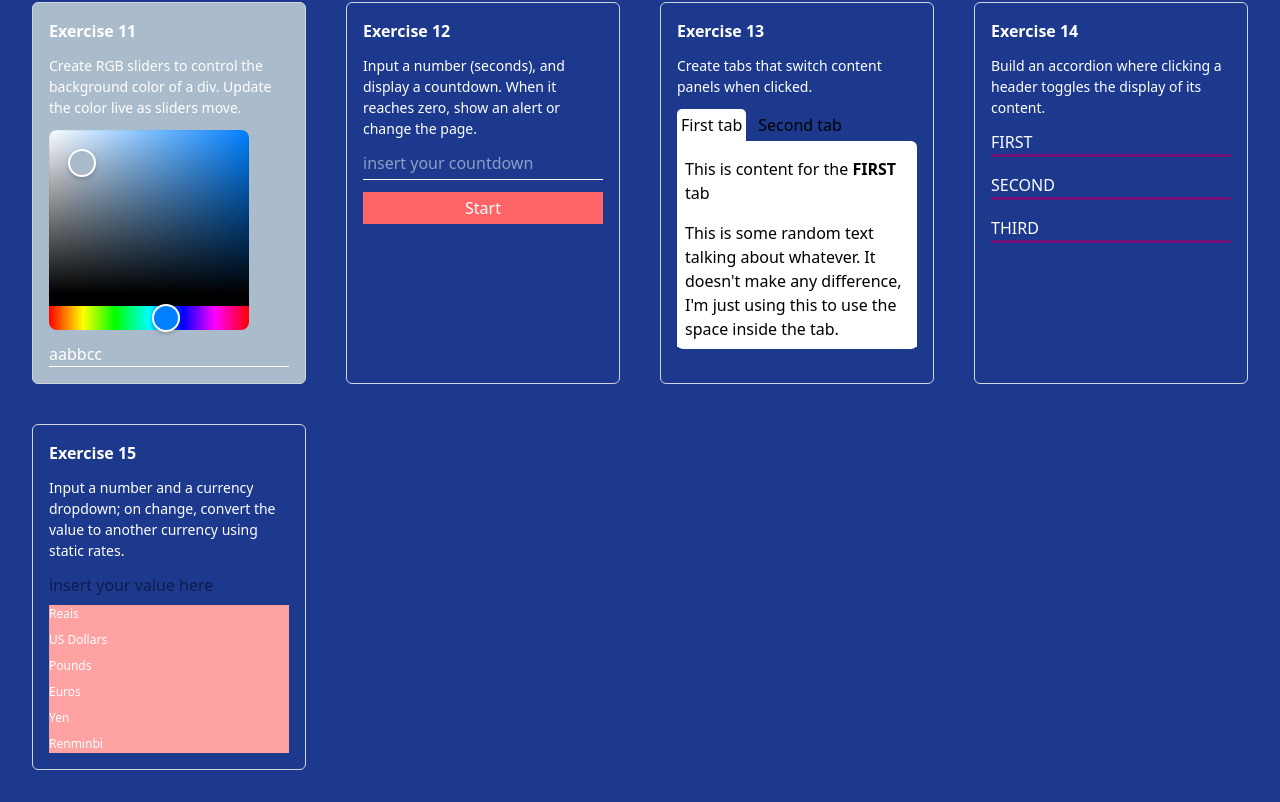
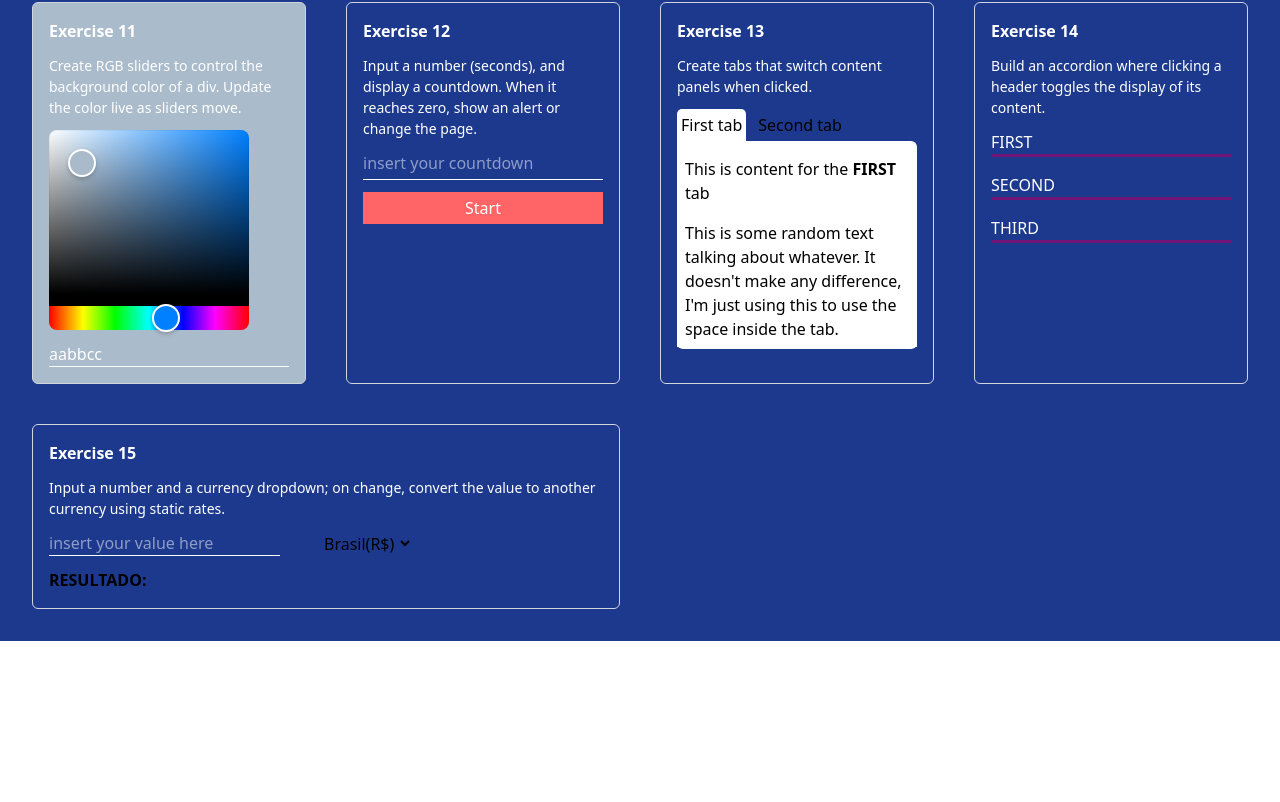
Before and after one commit to Rodcosta85/DOM-Manipulation-Exercises, a React (Vite) app: page / in a window 1280 px wide. Shown: the part 1002-1804 px from the top of the page. After the commit the page ends 1643 px from the top, so only its background shows below. Built offline with nearby package versions, Linux system fonts and the light colour scheme.

Commit message:
exercise 15 half done

```diff
--- a/src/Exercise 15/ExerciseFifteen.tsx
+++ b/src/Exercise 15/ExerciseFifteen.tsx
@@ -1,22 +1,44 @@
-import React from 'react'
+import { useState } from 'react'
 
 function ExerciseFifteen() {
+
+    const [input, setInput] = useState('');
+    const [currencies] = useState<string[]>([
+        'Brasil(R$)',
+        'USA($)',
+        'Europe(€)',
+        'Russia(₽)',
+        'Japan(¥)',
+        'UK(£)'
+    ]);
+
+    const handleInput = (e: React.ChangeEvent<HTMLInputElement>) => {
+        setInput(e.target.value);
+    }
+
+
+
     return (
-        <div className='flex flex-col gap-3 border-[1.5px] border-gray-300 rounded-[6px] p-4'>
+        <div className='col-span-2 flex flex-col gap-3 border-[1.5px] border-gray-300 rounded-[6px] p-4'>
             <h1 className="font-semibold text-white">Exercise 15</h1>
-            <p className="text-white text-[14px]">Input a number and a currency dropdown; on change, convert the value to another currency
+            <p
+                className="text-white text-[14px]">Input a number and a currency dropdown; on change, convert the value to another currency
                 using static rates.</p>
-            <div className='flex flex-col gap-2'>
-                <input type="text" placeholder='insert your value here'/>
-                <ul className='flex flex-col gap-2 bg-red-300'>
-                    <li className='text-white text-[12px] cursor-pointer'>Reais</li>
-                    <li className='text-white text-[12px] cursor-pointer'>US Dollars</li>
-                    <li className='text-white text-[12px] cursor-pointer'>Pounds</li>
-                    <li className='text-white text-[12px] cursor-pointer'>Euros</li>
-                    <li className='text-white text-[12px] cursor-pointer'>Yen</li>
-                    <li className='text-white text-[12px] cursor-pointer'>Renminbi</li>
-                </ul>
+            <div className='flex flex-row gap-10 w-full'>
+                <input
+                    value={input}
+                    onChange={handleInput}
+                    type="number"
+                    placeholder='insert your value here'
+                    className='focus:outline-none text-white border-b-white border-b-[1px]'
+                    />
+                <select name="" id="" className='focus:outline-none'>
+                    {currencies.map((currency) => (
+                        <option key={currency} value="">{currency}</option>
+                    ))}
+                </select>
             </div>
+            <p><b>RESULTADO:</b></p>
         </div>
     )
 }
--- a/src/Exercise 6/ExerciseSix.tsx
+++ b/src/Exercise 6/ExerciseSix.tsx
@@ -56,7 +56,9 @@ function ExerciseSix() {
                 />
                 <ul className="w-full">
                     {filteredBikes.map((bike) => (
-                        <li key={bike} className="bg-gray-400 p-6 last-of-type:rounded-b-xl cursor-pointer">
+                        <li
+                            key={bike}
+                            className="bg-gray-400 p-6 last-of-type:rounded-b-xl cursor-pointer">
                             {bike}
                         </li>
                     ))}
```
